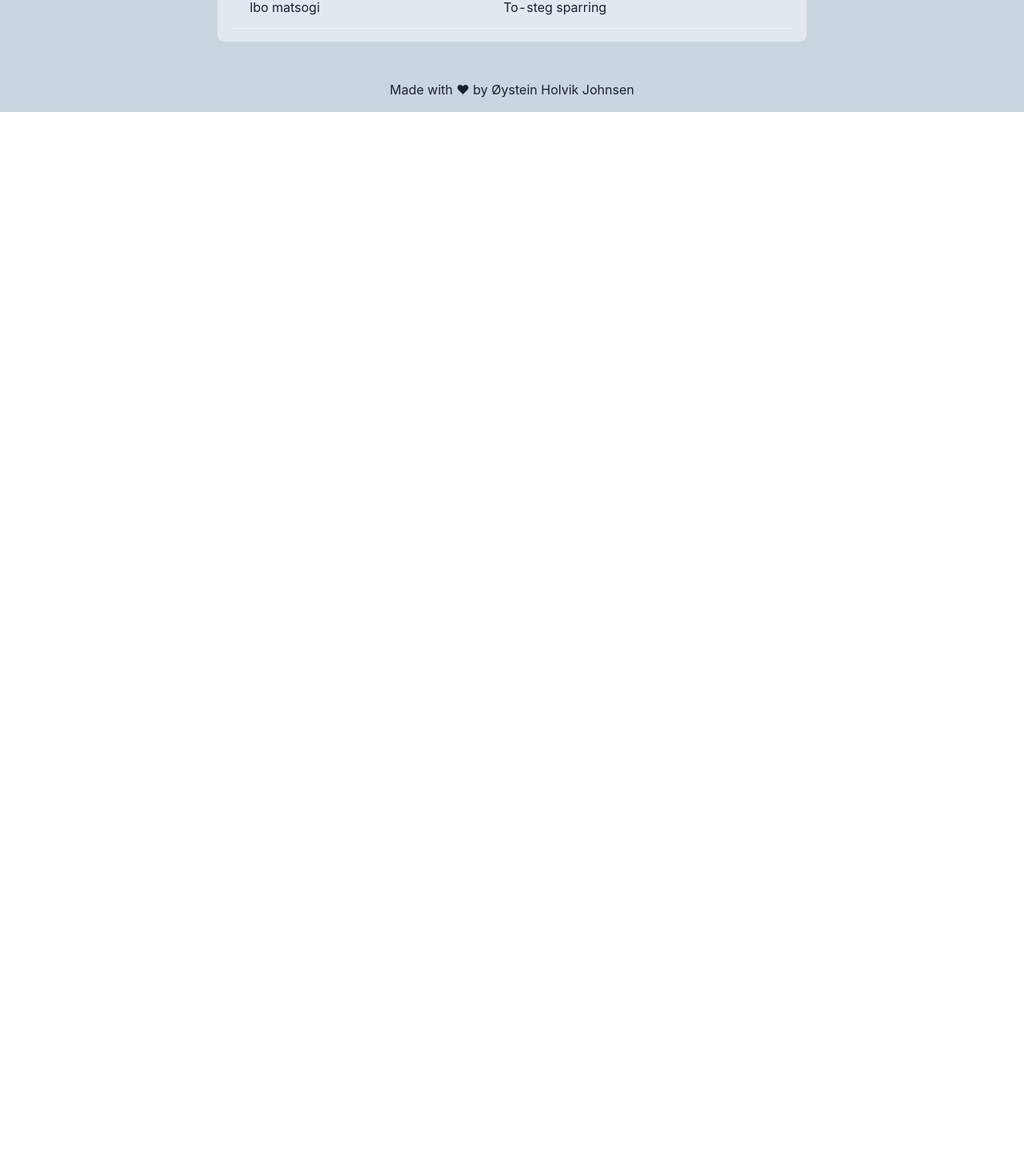
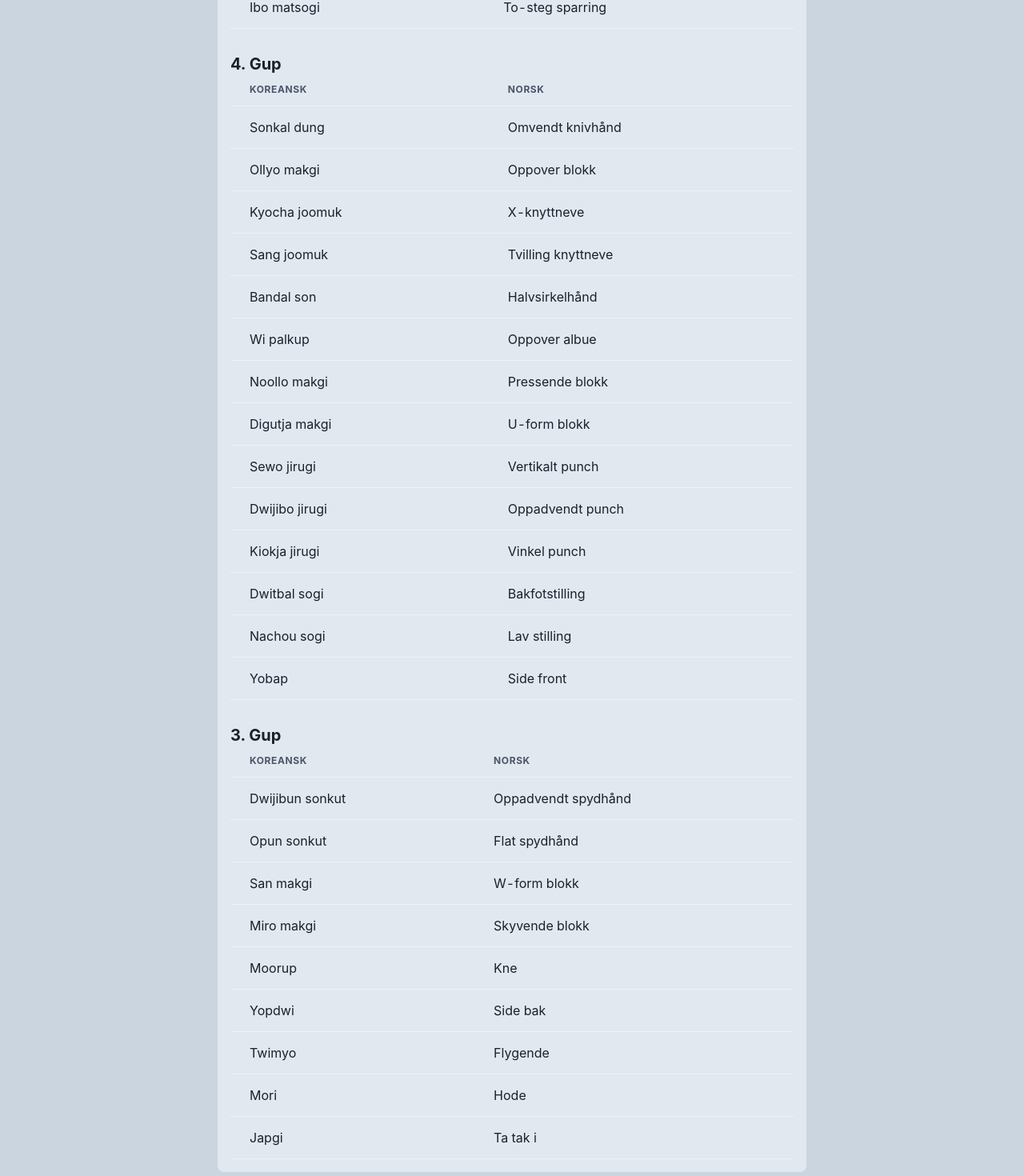
Before and after one commit to ohjohnsen/taekwondo-quiz-web, a React (Create React App) app: page /terminology in a window 1280 px wide. Shown: the part 4739-6209 px from the top of the page at 80% size. Before the commit the page ends 4879 px from the top, so only its background shows below. Built offline with nearby package versions, Linux system fonts and the light colour scheme; the HTML template or start-up script is replaced by a standard one.

Commit message:
Add terminoligies for 4. Gup and 3. Gup

```diff
--- a/src/assets/terminologies.js
+++ b/src/assets/terminologies.js
@@ -384,4 +384,119 @@ export const terminologies = [
     korean: "Ibo matsogi",
     belt: "5-gup"
   },
+  {
+    norwegian: "Omvendt knivhånd",
+    korean: "Sonkal dung",
+    belt: "4-gup"
+  },
+  {
+    norwegian: "Oppover blokk",
+    korean: "Ollyo makgi",
+    belt: "4-gup"
+  },
+  {
+    norwegian: "X-knyttneve",
+    korean: "Kyocha joomuk",
+    belt: "4-gup"
+  },
+  {
+    norwegian: "Tvilling knyttneve",
+    korean: "Sang joomuk",
+    belt: "4-gup"
+  },
+  {
+    norwegian: "Halvsirkelhånd",
+    korean: "Bandal son",
+    belt: "4-gup"
+  },
+  {
+    norwegian: "Oppover albue",
+    korean: "Wi palkup",
+    belt: "4-gup"
+  },
+  {
+    norwegian: "Pressende blokk",
+    korean: "Noollo makgi",
+    belt: "4-gup"
+  },
+  {
+    norwegian: "U-form blokk",
+    korean: "Digutja makgi",
+    belt: "4-gup"
+  },
+  {
+    norwegian: "Vertikalt punch",
+    korean: "Sewo jirugi",
+    belt: "4-gup"
+  },
+  {
+    norwegian: "Oppadvendt punch",
+    korean: "Dwijibo jirugi",
+    belt: "4-gup"
+  },
+  {
+    norwegian: "Vinkel punch",
+    korean: "Kiokja jirugi",
+    belt: "4-gup"
+  },
+  {
+    norwegian: "Bakfotstilling",
+    korean: "Dwitbal sogi",
+    belt: "4-gup"
+  },
+  {
+    norwegian: "Lav stilling",
+    korean: "Nachou sogi",
+    belt: "4-gup"
+  },
+  {
+    norwegian: "Side front",
+    korean: "Yobap",
+    belt: "4-gup"
+  },
+  {
+    norwegian: "Oppadvendt spydhånd",
+    korean: "Dwijibun sonkut",
+    belt: "3-gup"
+  },
+  {
+    norwegian: "Flat spydhånd",
+    korean: "Opun sonkut",
+    belt: "3-gup"
+  },
+  {
+    norwegian: "W-form blokk",
+    korean: "San makgi",
+    belt: "3-gup"
+  },
+  {
+    norwegian: "Skyvende blokk",
+    korean: "Miro makgi",
+    belt: "3-gup"
+  },
+  {
+    norwegian: "Kne",
+    korean: "Moorup",
+    belt: "3-gup"
+  },
+  {
+    norwegian: "Side bak",
+    korean: "Yopdwi",
+    belt: "3-gup"
+  },
+  {
+    norwegian: "Flygende",
+    korean: "Twimyo",
+    belt: "3-gup"
+  },
+  {
+    norwegian: "Hode",
+    korean: "Mori",
+    belt: "3-gup"
+  },
+  {
+    norwegian: "Ta tak i",
+    korean: "Japgi",
+    belt: "3-gup"
+  },
 ];
--- a/src/components/constants.js
+++ b/src/components/constants.js
@@ -23,6 +23,14 @@ export const BeltSelectOptions = [
     label: "5. Gup",
     value: "5-gup",
   },
+  {
+    label: "4. Gup",
+    value: "4-gup",
+  },
+  {
+    label: "3. Gup",
+    value: "3-gup",
+  },
 ];
 
 export const LanguageSelectOptions = [
```
